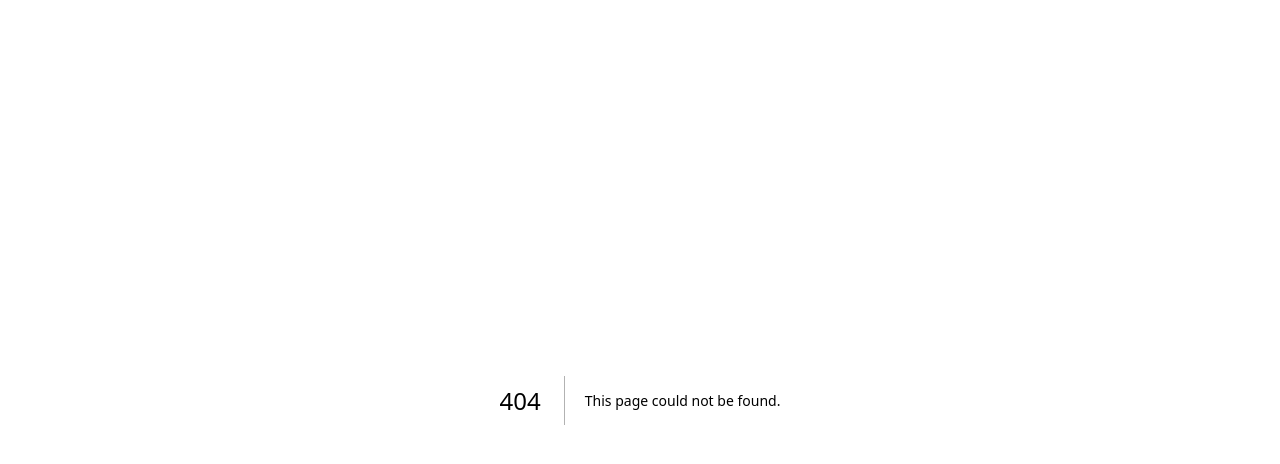
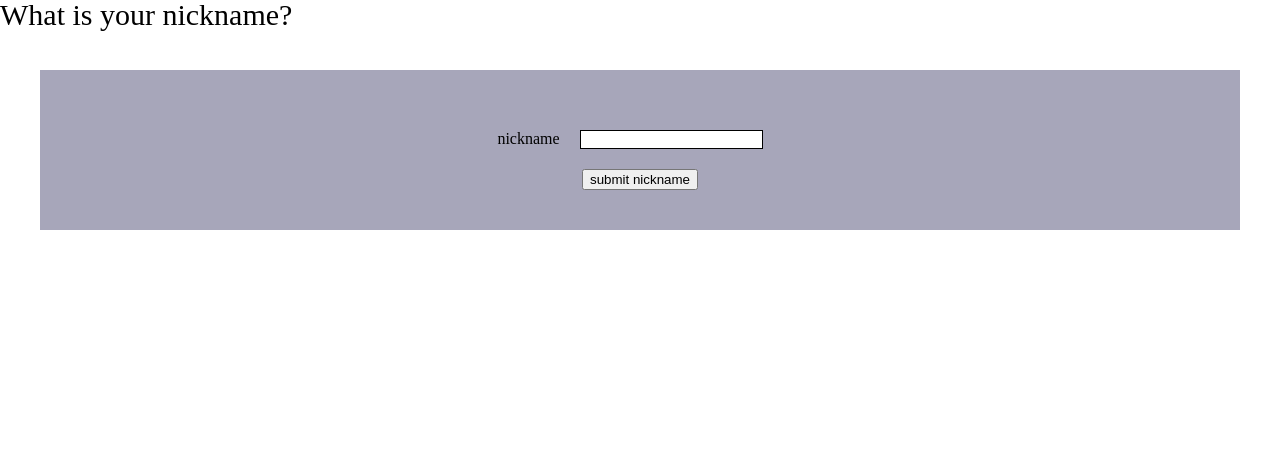
Before and after one commit to side-todo-project/front, a Next.js app: page /nickname in a window 1280 px wide. Before the commit this address had no page. Shown: the top 464 px of the page. Built offline with nearby package versions, Linux system fonts and the light colour scheme.

Commit message:
#7 Feat-[Add nickname page]

```diff
--- /dev/null
+++ b/pages/nickname.tsx
@@ -0,0 +1,48 @@
+import { basename } from 'path';
+import React, {useState} from 'react';
+import styled from 'styled-components';
+const BASEURL = 'http://localhost:3000';
+
+export default function nickname() {
+  const [nickname, setNickname] = React.useState('');
+
+  const handleInput = (e) => {
+    setNickname(e.target.value);
+  }
+
+  const submitForm = (e) => {
+    e.preventDefault()
+    console.log(nickname);
+  }
+
+  const isValidNickname = () => {
+  }
+
+  return (
+    <div>
+      <h1>What is your nickname?</h1>
+      <StyledForm action={`${BASEURL}/${nickname}`} onSubmit={submitForm}>
+        <div>
+          <label>nickname</label>
+          <StyledInput type="text" name="nickname" onChange={handleInput} value={nickname} />
+        </div>
+        <button type="submit">submit nickname</button>
+      </StyledForm>
+    </div>
+  )
+}
+
+const StyledForm = styled.form`
+  background-color: #a7a6ba;
+  padding: 40px;
+  margin: 40px;
+  display: flex;
+  flex-direction: column;
+  justify-content: center;
+  align-items: center;
+`
+
+const StyledInput = styled.input`
+  margin: 20px;
+  border: 1px solid;
+`
```
Also changed, not shown: 2 other files (tests, documents, lock files or other folders).
